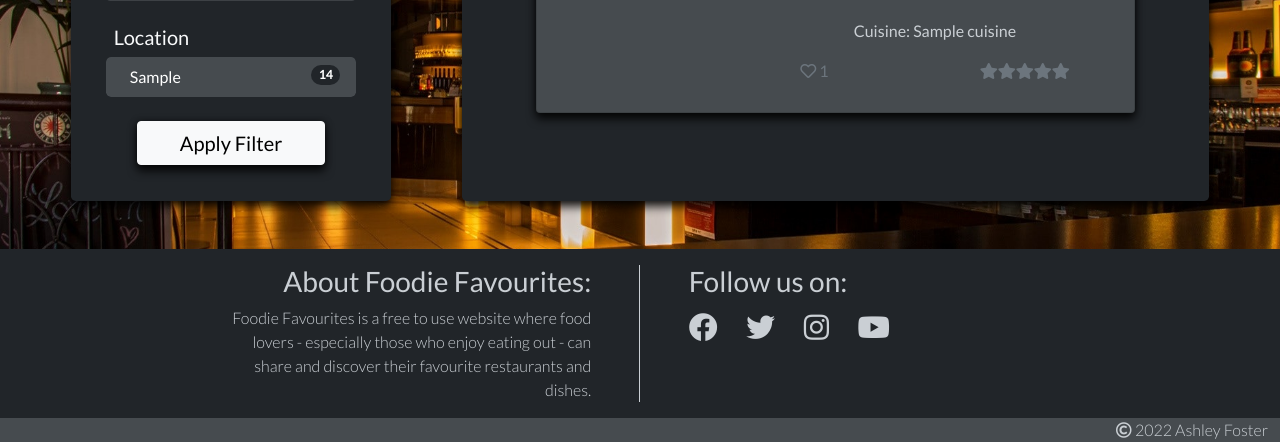
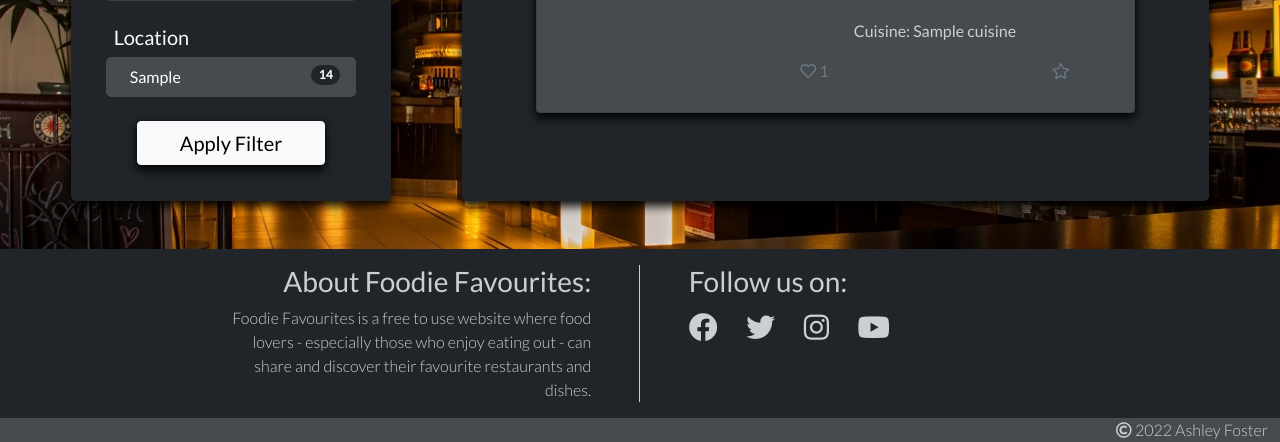
Before and after one commit to AshFoster/foodie-favourites, a Django app: template templates/restaurants.html in a window 1280 px wide. Shown: the part 406-848 px from the top of the page. Run offline with Django 3.2, Linux system fonts and the light colour scheme; tables that the repository leaves empty hold one stand-in row (values such as "Sample post"); the template is opened without the code that fills it: values that come from a table or form of the project are taken from there, most other values are stand-ins (such as "Sample title", 1, 10 or a date in 2020).

Commit message:
Add code so number of stars shown reflects restaurant's rating

```diff
--- a/restaurants/views.py
+++ b/restaurants/views.py
@@ -27,4 +27,5 @@ class RestaurantList(generic.ListView):
 
         context['cuisine_count'] = cuisine_counter
         context['cuisine_list'] = cuisine_with_restaurant_count
+        context['range'] = range(5)
         return context
--- a/templates/restaurants.html
+++ b/templates/restaurants.html
@@ -54,11 +54,19 @@
                                     </p>
                                     <p class="card-text">Cuisine: {{ restaurant.list_cuisines }}</p>
                                     <p class="text-muted d-flex justify-content-between mt-3 mb-0 favourties-rating">
-                                        <span class="favourties-span ms-3 ms-sm-5"><i class="far fa-heart"></i>
-                                            {{ restaurant.number_of_favourites }}</span>
-                                        <span class="rating-span me-3 me-sm-5"><i class="fas fa-star"></i><i
-                                                class="fas fa-star"></i><i class="fas fa-star"></i><i
-                                                class="fas fa-star"></i><i class="fas fa-star"></i> </span>
+                                        <span class="favourties-span ms-3 ms-sm-5">
+                                            <i class="far fa-heart"></i>
+                                            {{ restaurant.number_of_favourites }}
+                                        </span>
+                                        <span class="rating-span me-3 me-sm-5">
+                                            {% for i in range %}
+                                            {% if restaurant.rating > i %}
+                                            <i class="fas fa-star"></i>
+                                            {% else %}
+                                            <i class="far fa-star"></i>
+                                            {% endif %}
+                                            {% endfor %}
+                                        </span>
                                     </p>
                                 </div>
                             </div>
```
